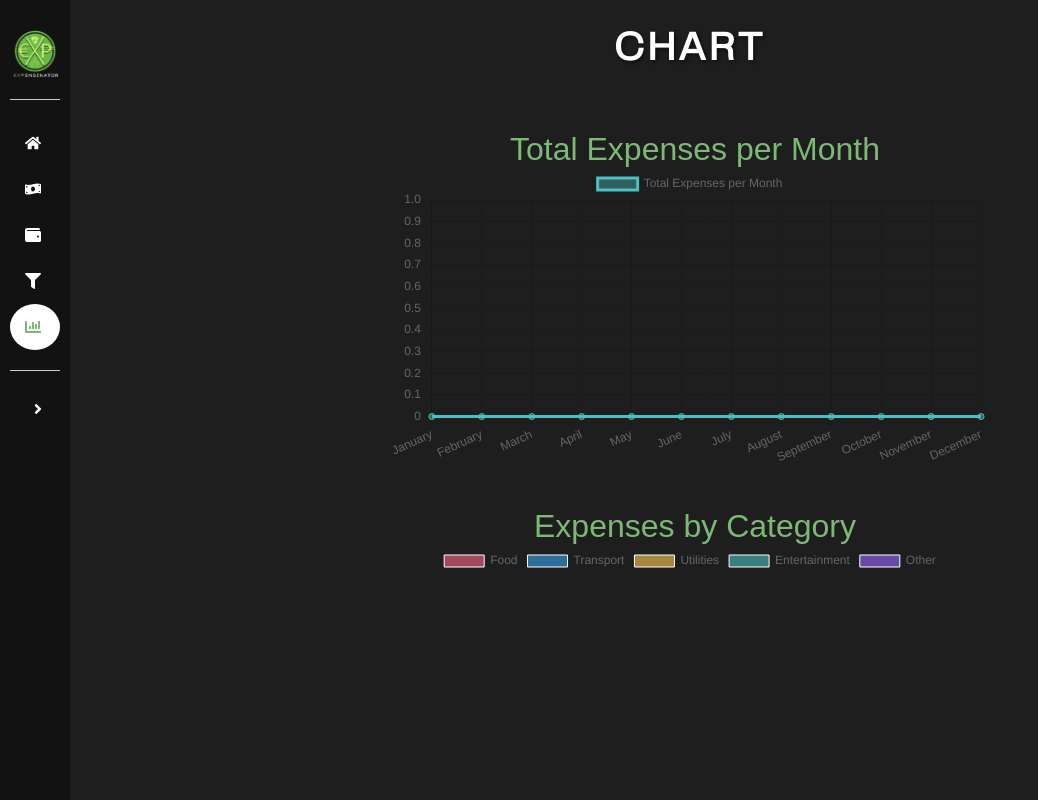
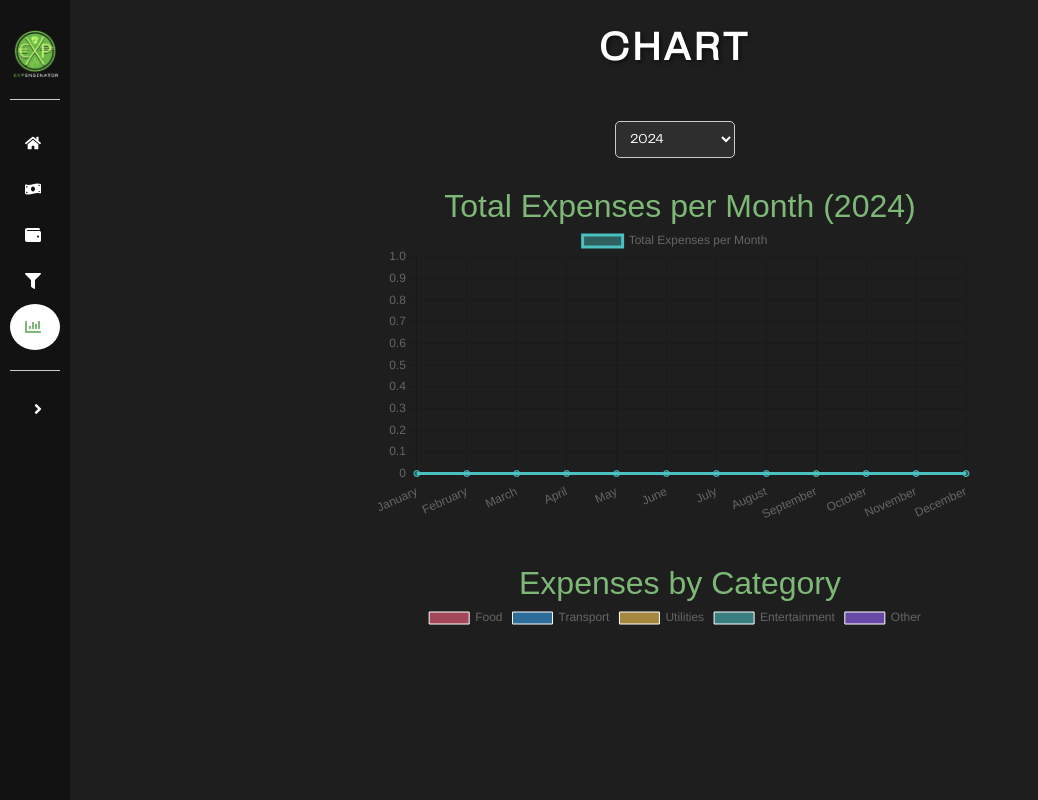
Before and after one commit to JarredReyes/Expensinator, a React (Vite) app: page /chart in a window 1280 px wide. Shown: the top 800 px of the page, without its empty margins (0-1038 px from the left). Built offline with nearby package versions, Linux system fonts and the light colour scheme.

Commit message:
minor change

```diff
--- a/index.html
+++ b/index.html
@@ -2,10 +2,11 @@
 <html lang="en">
   <head>
     <meta charset="UTF-8" />
-    <link rel="icon" type="image/svg+xml" href="/vite.svg" />
+    <link rel="icon" type="image/svg+xml" href="/public/explogo.png" />
     <link href="https://fonts.googleapis.com/icon?family=Material+Icons" rel="stylesheet">
     <link href="https://fonts.googleapis.com/css2?family=Roboto:wght@400;700&display=swap" rel="stylesheet">
     <meta name="viewport" content="width=device-width, initial-scale=1.0" />
+
     <title>Expensinator</title>
   </head>
   <body>
--- a/src/Chart.jsx
+++ b/src/Chart.jsx
@@ -4,6 +4,8 @@ import { Line, Pie } from 'react-chartjs-2';
 import 'chart.js/auto';
 
 const Chart = ({ expanded }) => {
+  const [selectedYear, setSelectedYear] = useState(new Date().getFullYear()); // Default to current year
+
   const [pieChartData, setPieChartData] = useState({
     labels: ['Food', 'Transport', 'Utilities', 'Entertainment', 'Other'],
     datasets: [
@@ -37,18 +39,31 @@ const Chart = ({ expanded }) => {
     ],
   });
 
+  const [sortedExpenses, setSortedExpenses] = useState([]);
+  const [expenses, setExpenses] = useState([]);
+
   useEffect(() => {
     const expenses = JSON.parse(localStorage.getItem('expenses')) || [];
+    setExpenses(expenses);
 
     // Calculate category totals for pie chart
     const categoryTotals = expenses.reduce((totals, expense) => {
+      const expenseYear = new Date(expense.date).getFullYear();
+      if (expenseYear === selectedYear) {
         if (totals[expense.category]) {
           totals[expense.category] += parseFloat(expense.amount);
         } else {
           totals[expense.category] = parseFloat(expense.amount);
         }
+      }
       return totals;
     }, {});
+
+    const sortedCategoryTotals = Object.entries(categoryTotals)
+      .map(([category, amount]) => ({ category, amount }))
+      .sort((a, b) => b.amount - a.amount);
+
+    setSortedExpenses(sortedCategoryTotals);
 
     setPieChartData(prevData => ({
       ...prevData,
@@ -68,8 +83,11 @@ const Chart = ({ expanded }) => {
 
     // Calculate monthly totals for line chart
     const monthlyTotals = expenses.reduce((totals, expense) => {
+      const expenseYear = new Date(expense.date).getFullYear();
+      if (expenseYear === selectedYear) {
         const month = new Date(expense.date).getMonth();
         totals[month] += parseFloat(expense.amount);
+      }
       return totals;
     }, new Array(12).fill(0));
 
@@ -82,7 +100,7 @@ const Chart = ({ expanded }) => {
         },
       ],
     }));
-  }, []);
+  }, [selectedYear]);
 
   const lineChartOptions = {
     responsive: true,
@@ -103,9 +121,20 @@ const Chart = ({ expanded }) => {
     <div className={`chart-content ${expanded ? 'expanded' : 'collapsed'}`}>
       <h1>Chart</h1>
       <hr></hr>
+      <div className='select-year'>
+        <select
+          value={selectedYear}
+          onChange={(e) => setSelectedYear(parseInt(e.target.value))}
+        >
+          {Array.from({ length: 11 }, (_, index) => {
+            const year = new Date().getFullYear() + index;
+            return <option key={year} value={year}>{year}</option>;
+          })}
+        </select>
+      </div>
       <div className="chart-container">
         <div className="chart-item">
-          <h2>Total Expenses per Month</h2>
+          <h2>Total Expenses per Month ({selectedYear})</h2>
           <div>
             <Line data={lineChartData} options={lineChartOptions} />
           </div>
@@ -117,6 +146,27 @@ const Chart = ({ expanded }) => {
           </div>
         </div>
       </div>
+      <h2>Most Expenses By Category</h2>
+      {expenses.length === 0 ? (
+        <p>No expenses yet</p>
+      ) : (
+        <table className="expenses-table">
+          <thead>
+            <tr>
+              <th>Category</th>
+              <th>Amount</th>
+            </tr>
+          </thead>
+          <tbody>
+            {sortedExpenses.map((expense, index) => (
+              <tr key={index}>
+                <td>{expense.category}</td>
+                <td>₱ {expense.amount.toLocaleString()}</td>
+              </tr>
+            ))}
+          </tbody>
+        </table>
+      )}
     </div>
   );
 };
--- a/src/Savings.jsx
+++ b/src/Savings.jsx
@@ -83,7 +83,7 @@ const Savings = ({ expanded }) => {
         <div className="card">
           <span className="material-icons card-icon">wallet</span>
           {/* Add id to h2 element */}
-          <h3 id="total-budget-heading">Total Budget:<p style={{ color: totalSavings < 0 ? 'red' : 'inherit' }}>
+          <h3 id="total-budget-heading">Total Budget:<p style={{ color: totalSavings < 0 ? 'red' : '#fff' }}>
             ₱ {totalSavings.toLocaleString()}
           </p></h3>
         </div>
@@ -97,6 +97,7 @@ const Savings = ({ expanded }) => {
         placeholder="Enter amount"
       />
       <button onClick={handleSaveSavings} id="savingsbutton">Add Budget</button>
+      <button onClick={handleDeleteSavings} id="savingsbutton">Reset</button>
       <h3>Budget History:</h3>
       <br></br>
       <table className="savings-table">
--- a/src/css/Chart.css
+++ b/src/css/Chart.css
@@ -5,17 +5,60 @@
     display: flex;
     flex-direction: column;
     align-items: center;
+    margin-right: 30px;
 }
 
 .collapsed .chart-content {
     margin-left: 100px;
+}
 
+.expenses-table {
+    width: 100%;
+    border-collapse: collapse;
+    margin-top: 20px;
 }
+
+.expenses-table th,
+.expenses-table td {
+    border: 1px solid #ddd; /* Adjust border color */
+    padding: 12px;
+    text-align: left;
+    color: #ffffff; /* Adjust text color */
+}
+
+.expenses-table th {
+    background-color: #a1ce86; /* Adjust header background color */
+}
+
+.expenses-table td button {
+    background-color: transparent;
+    border: none;
+    color: #7db876; /* Adjust button color */
+    cursor: pointer;
+    margin-right: 5px;
+}
+
+.expenses-table td button:hover {
+    text-decoration: underline;
+}
+
 
 @media screen and (max-width: 768px) {
     .chart-content {
         margin-left: 0;
     }
+}
+
+select{
+    flex: 1;
+    min-width: 120px;
+    margin: 10px;
+    padding: 10px;
+    border-radius: 5px;
+    border: 1px solid #ccc;
+    background: #2E2E2E;
+    color: #FFFFFF;
+    font-family: 'PPTelegraf-Regular', sans-serif;
 }
 
 .chart-item {
--- a/src/css/Home.css
+++ b/src/css/Home.css
@@ -2,11 +2,13 @@
   text-align: center;
   padding: 20px;
   font-family: "Roboto", sans-serif; /* Set font family */
-  background-color: #292929;
-  margin-left: 30px;
+  transition: margin-left 0.3s, margin-right 0.3s;
+  margin-left: 250px;
 }
 
-
+.collapsed .home-content {
+  margin-left: 50px;
+}
 
 .welcome-section {
   display: flex;
```
Also changed, not shown: src/css/Expenses.css (line endings or trailing spaces). Lines whose indentation alone changed are shown as unchanged.
